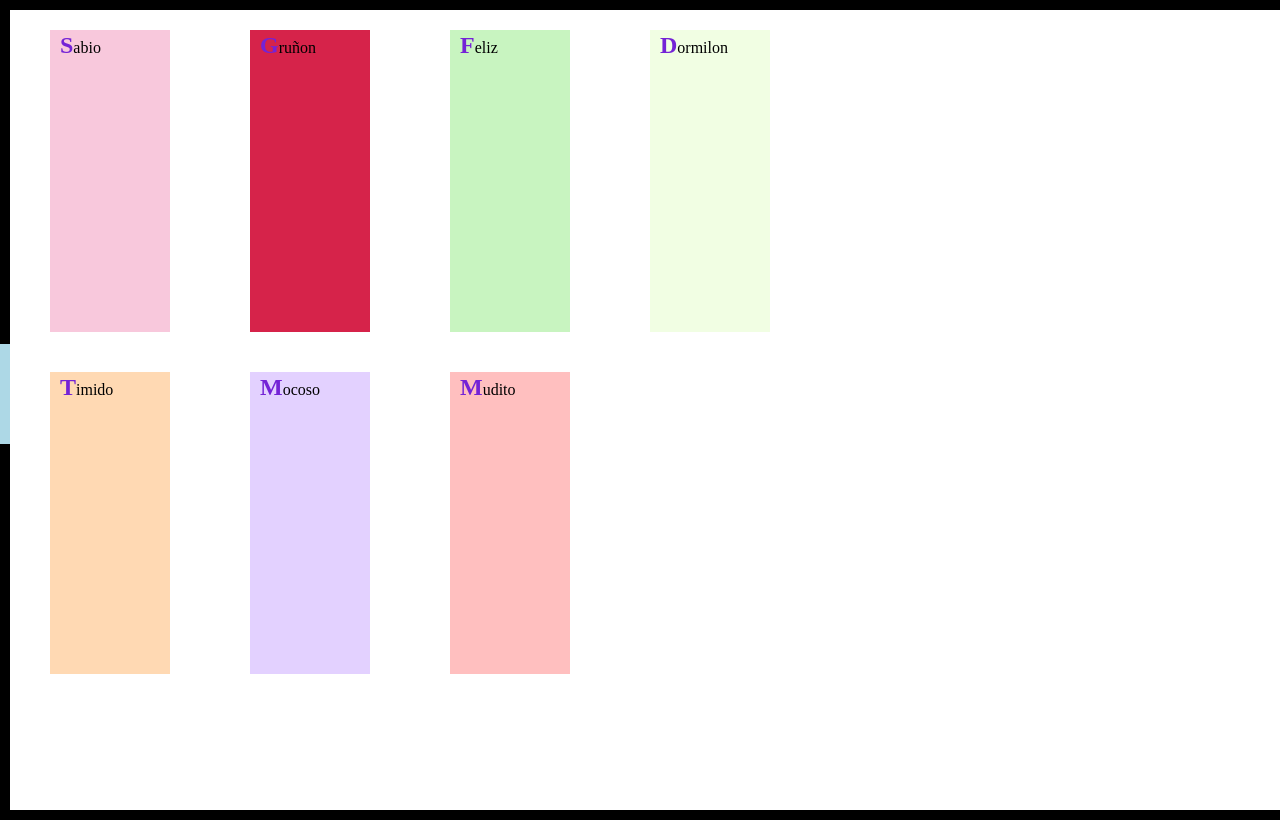
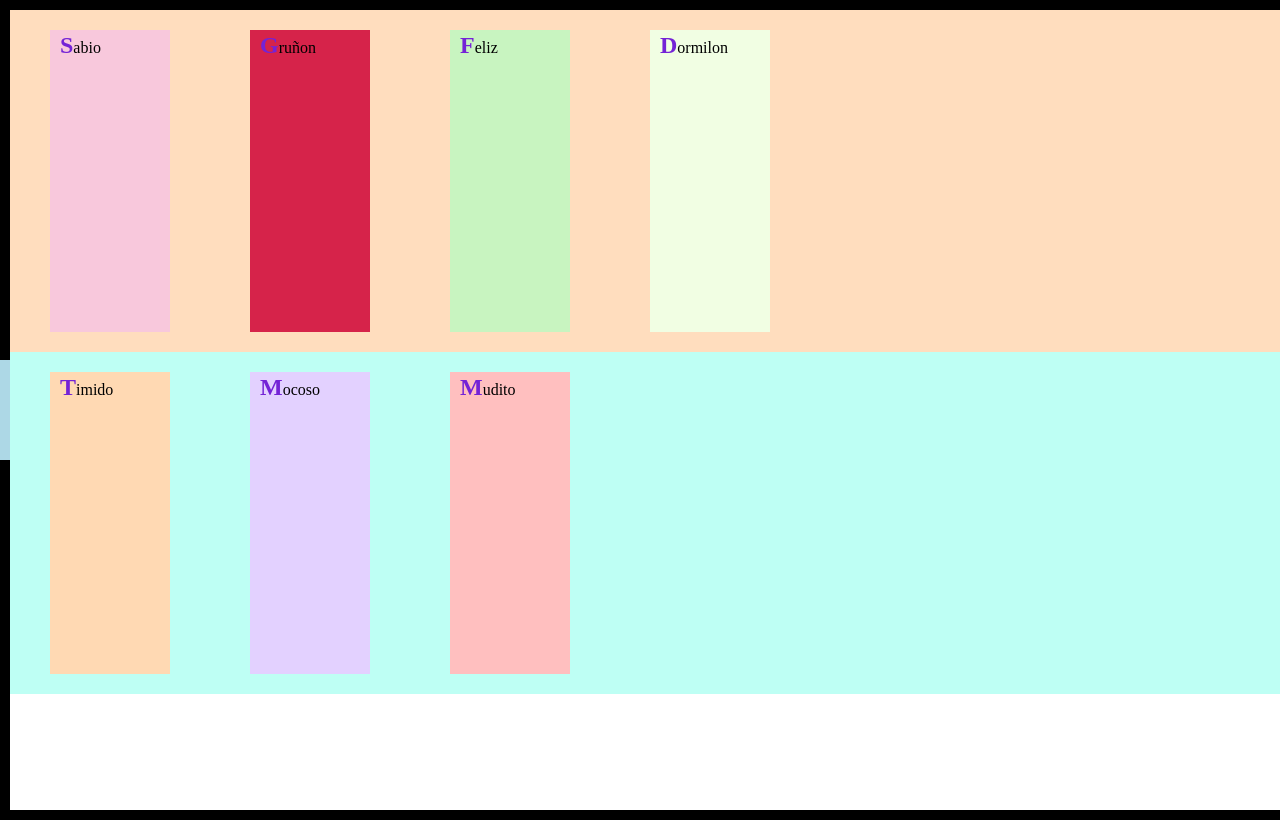
Before and after one commit to spizarrop/sieteEnanitos, a plain HTML site: page index.html in a window 1280 px wide. Drawn offline with Linux system fonts and the light colour scheme.

Commit message:
Update estilos.css

```diff
--- a/estilos.css
+++ b/estilos.css
@@ -4,6 +4,7 @@ body {
     border: 10px solid black;
     margin: 0px auto;
     height: 800px;
+    position: relative;
 }
 
 /* El espacio útil del body es 1280px ya que el tamaño total del body seria 1300px (width + border)*/
@@ -97,6 +98,7 @@ body {
     en la posición absoluta ya que este div tiene una posicion relativa */
     /* width: 1000px; */
     overflow: hidden;
+    background-color: #ffddbe;
 }
 
 #grupo2 {
@@ -104,6 +106,7 @@ body {
     /* height: 800; */
     /* Ejercicio 8: El overflow hidden para el tamaño del contenerdor se adapte a su contenido */
     overflow: hidden;
+    background-color: #befff4;
 }
 
 /* Ejercicio 11: Primera letra con estilo diferente */
@@ -130,16 +133,16 @@ ya que los margenes cambian segun el tamaño del monitor */
     background-color: burlywood;
     width: 10px;
     height: 100px;
-    position: relative;
-    bottom: 350px;
-    right: -1280px;
+    position: absolute;
+    top: 350px;
+    right: -10px;
 }
 
 #ventana {
     background-color: lightblue;
     width: 10px;
     height: 100px;
-    position: relative;
-    bottom: 450px;
-    right: 10px;
+    position: absolute;
+    top: 350px;
+    left: -10px;
 }
```
